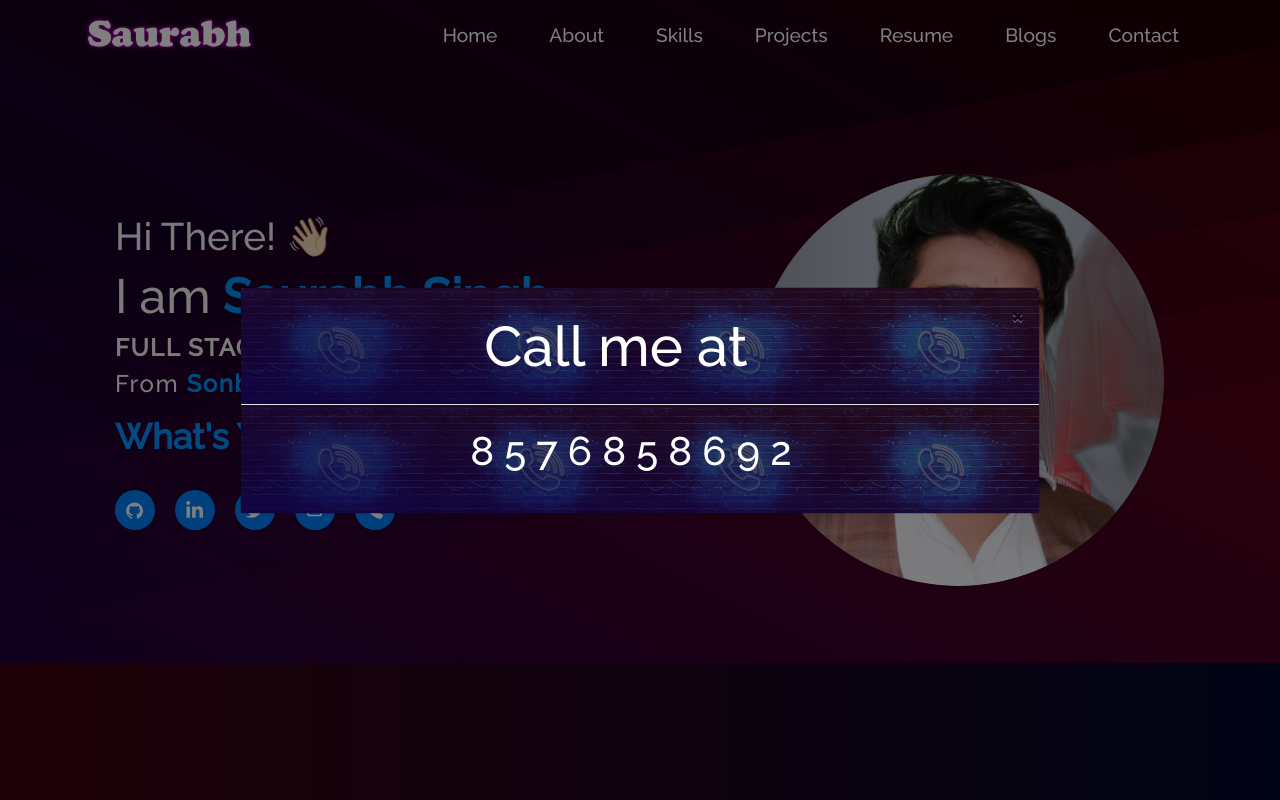
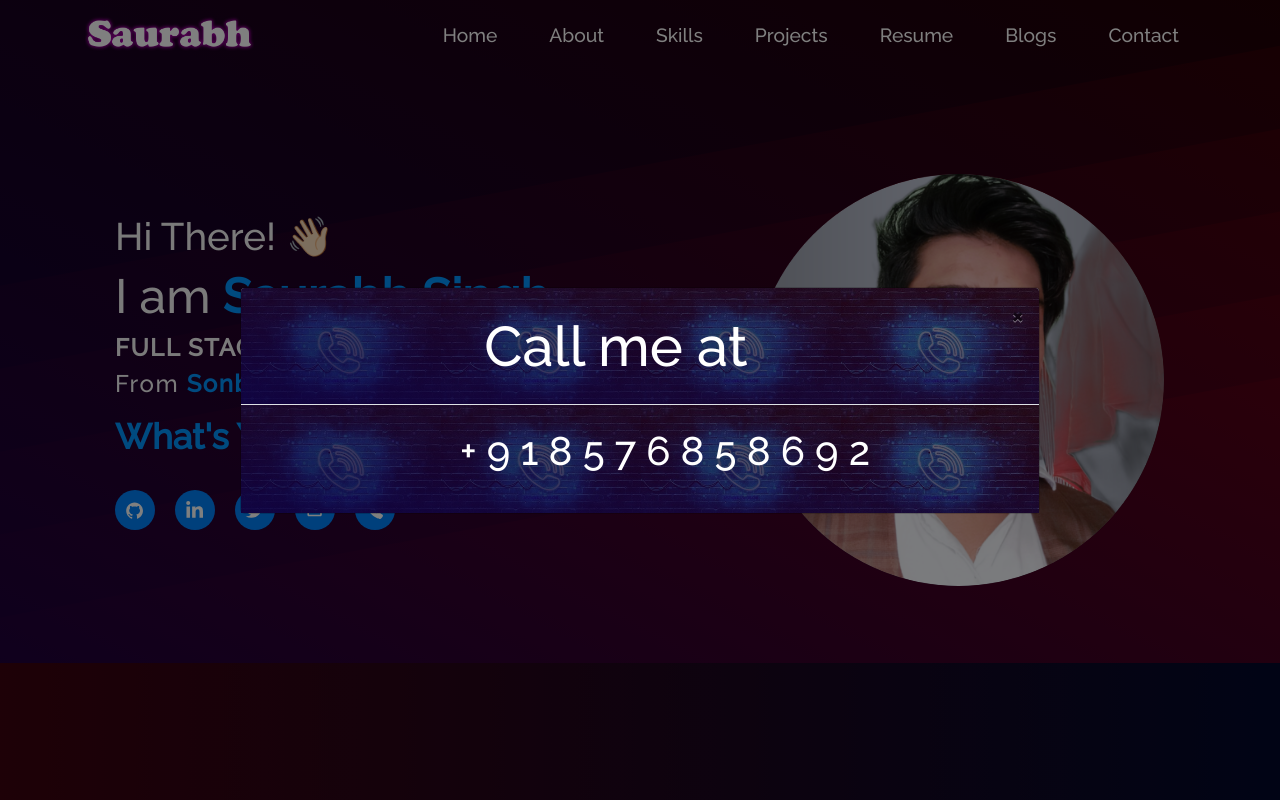
Before and after one commit to SaurabhSinghRbz/my-portfolio, a React (Create React App) app: page / in a window 1280 px wide. Both pictures are taken after a click on the element 375 px from the left and 509 px from the top of the page. Built offline with nearby package versions, Linux system fonts and the light colour scheme.

Commit message:
adding country code

```diff
--- a/src/components/Home/Callme.jsx
+++ b/src/components/Home/Callme.jsx
@@ -26,7 +26,7 @@ const Callme = (props) => {
         <Modal.Body className="Home-Call-Img">
           <p style={{ fontSize: "2.5em", color: "#FFFFFF" }}>
             <span style={{ opacity: "0" }}>------------</span>
-            {" 8 5 7 6 8 5 8 6 9 2 "}
+            {"+ 9 1 8 5 7 6 8 5 8 6 9 2 "}
           </p>
         </Modal.Body>
       </Modal>
```
